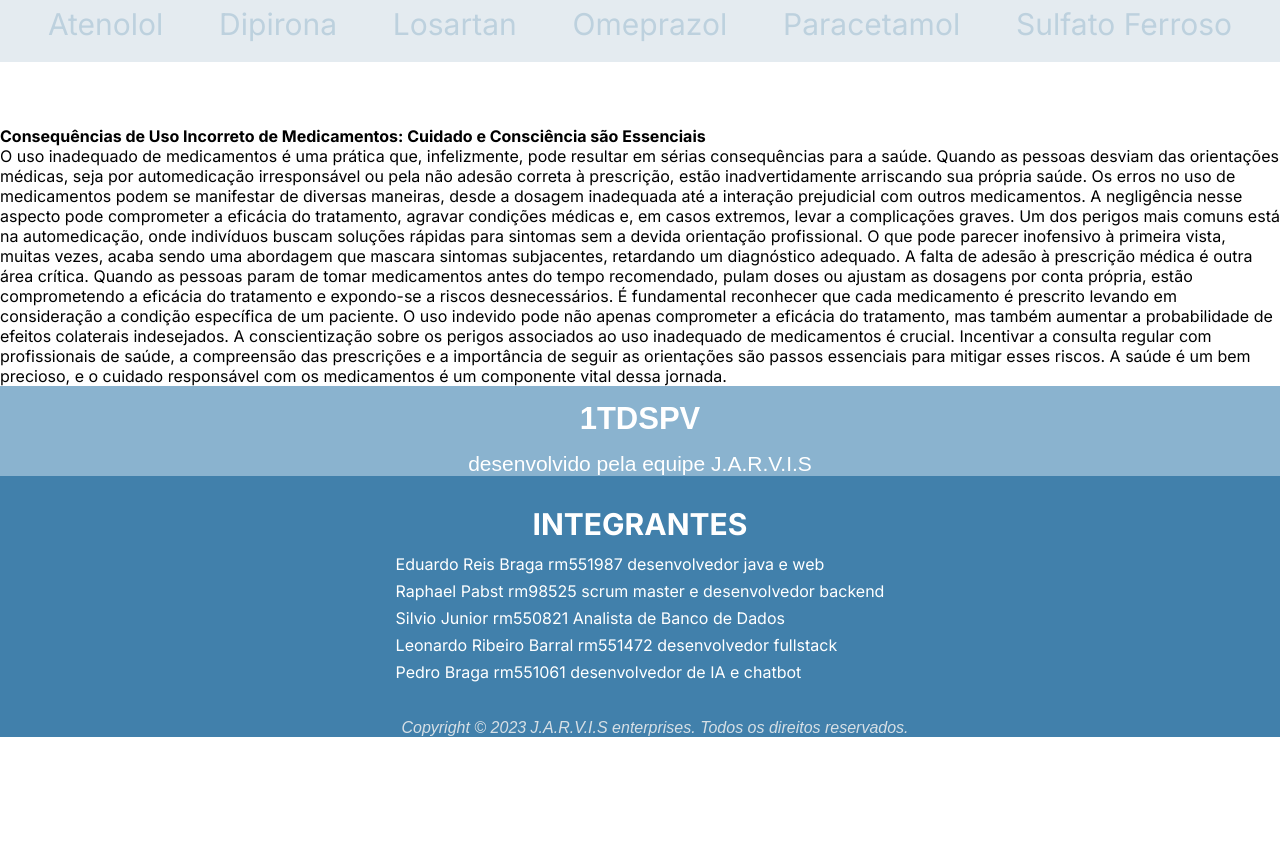
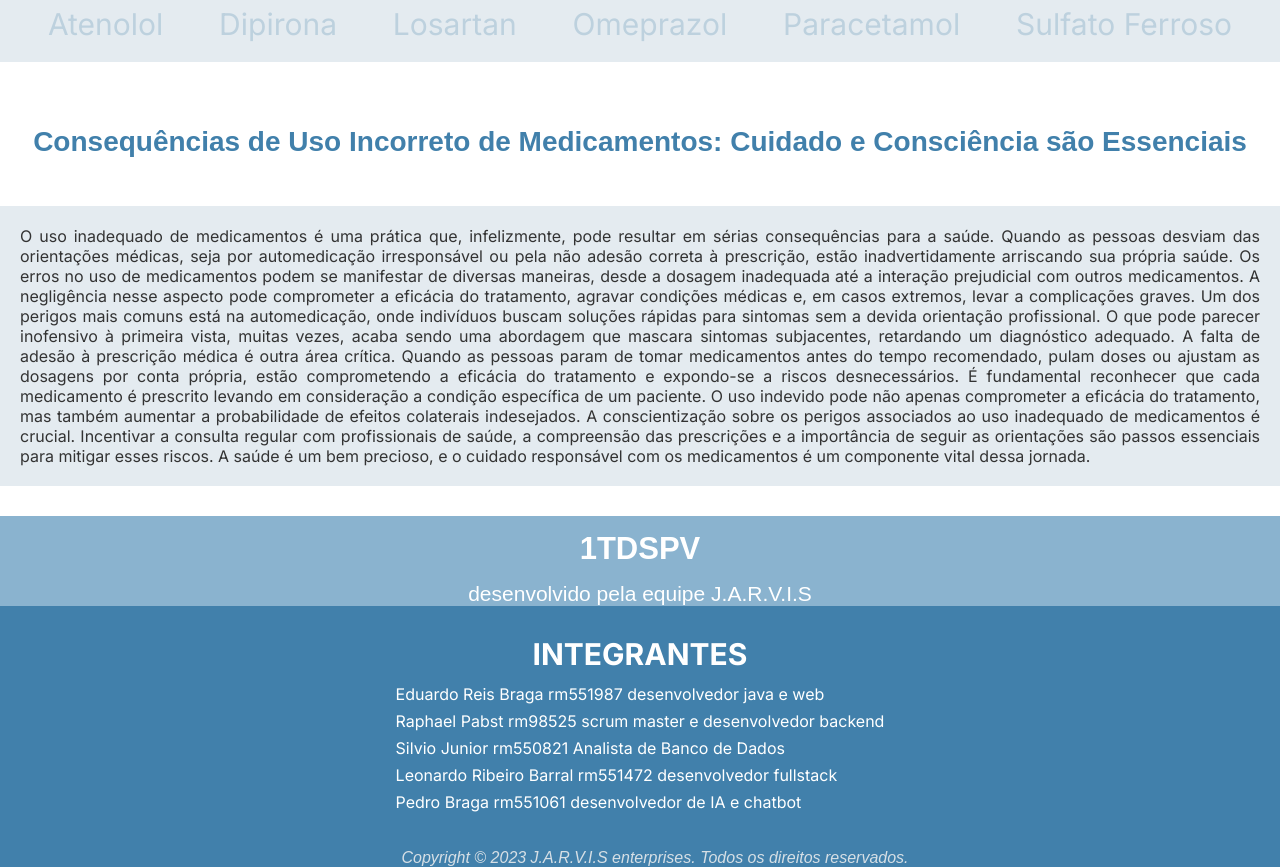
Before and after one commit to Edurb23/Jarvis, a Next.js app: page /medicamentos in a window 1280 px wide. Shown: the part 1040-1907 px from the top of the page. Before the commit the page ends 1777 px from the top, so only its background shows below. Built offline with nearby package versions, Linux system fonts and the light colour scheme.

Commit message:
fazendo a pagina dos medicamentos

```diff
--- a/src/app/conta/editar/page.jsx
+++ b/src/app/conta/editar/page.jsx
@@ -54,7 +54,7 @@ export default function EditarConta() {
               <input type="password" name='senha' id='idSenha' />
             </div>
             <button className='botaoEditar'><Link className='link-editar'  href="/" >Editar</Link></button>
-            <button className='botaoEditar'><Link className='link-editar'  href="/" >Voltar</Link></button>
+            <button className='botaoEditar'><Link className='link-editar'  href="/conta" >Voltar</Link></button>
           </form>
         </div>
       </div>
--- a/src/app/conta/page.jsx
+++ b/src/app/conta/page.jsx
@@ -53,7 +53,7 @@ export default function Conta() {
               <label for="idSenha">Senha</label>
               <input type="password" name='senha' id='idSenha'  />
             </div>
-            <button className='botaoEditar'><Link className='link-editar'  href="/editar" >Editar</Link></button>
+            <button className='botaoEditar'><Link className='link-editar'  href="/conta/editar" >Editar</Link></button>
             <button className='botaoExcluir'><Link className='link-excluir'  href="/" >Excluir Conta</Link></button>
           </form>
         </div>
--- a/src/app/medicamentos/medicamentos.scss
+++ b/src/app/medicamentos/medicamentos.scss
@@ -12,10 +12,6 @@
         color: $cor-principal;
         font-family: $principal-font;
     }
-
-
-
-
 
 }
 
@@ -89,3 +85,26 @@
         }
     }
 }
+
+.conteudo-medicamento{
+
+    .titulo-conteudo-medicamento{
+        margin: 48px 0px 30px 0px;
+        text-align: center;
+        h4{
+            font-size: 28px;
+            margin: 20px 0px 20px 0px;
+            color: $cor-principal;
+            font-family: $principal-font;
+        }
+    }
+    .texto-conteudo-medicamento{
+        margin: 48px 0px 30px 0px;
+        text-align: justify;
+        p{
+            background-color:$cor-fundo;
+            color: #333;
+           padding: 20px;
+        }
+    }
+}
--- a/src/app/medicamentos/page.jsx
+++ b/src/app/medicamentos/page.jsx
@@ -45,7 +45,7 @@ export default function Medicamentos() {
               className='card-image'
             />
             <div className='card-text'>
-              <Link href="/paracetamol" className='link'>
+              <Link href="medicamentos/remedios/paracetamol" className='link'>
                 <h4 className='cards-titulo' > Paracetamol</h4>
 
                 <p className='saiba-mais'>saiba mais...</p>
@@ -62,7 +62,7 @@ export default function Medicamentos() {
               className='card-image'
             />
             <div className='card-text'>
-              <Link href="/dipirona" className='link'>
+              <Link href="medicamentos/remedios/dipirona" className='link'>
                 <h4 className='cards-titulo' >Dipirona</h4>
                 <p className='saiba-mais'>saiba mais...</p>
               </Link>
@@ -79,7 +79,7 @@ export default function Medicamentos() {
               className='card-image'
             />
             <div className='card-text'>
-              <Link href="/lorsartana" className='link'>
+              <Link href="medicamentos/remedios/lorsartana" className='link'>
                 <h4 className='cards-titulo' >Lorsartana</h4>
                 <p className='saiba-mais'>saiba mais...</p>
               </Link>
@@ -92,12 +92,12 @@ export default function Medicamentos() {
 
       <ListaMedicamentos />
 
-      <div className='conteudo' >
-        <div className='titulo-conteudo'>
+      <div className='conteudo-medicamento' >
+        <div className='titulo-conteudo-medicamento'>
           <h4>
             Consequências de Uso Incorreto de Medicamentos: Cuidado e Consciência são Essenciais</h4>
         </div>
-        <div className='texto-conteudo'>
+        <div className='texto-conteudo-medicamento'>
           <p>O uso inadequado de medicamentos é uma prática que, infelizmente, pode resultar em sérias consequências para a saúde. Quando as pessoas desviam das orientações médicas, seja por automedicação irresponsável ou pela não adesão correta à prescrição, estão inadvertidamente arriscando sua própria saúde.
 
             Os erros no uso de medicamentos podem se manifestar de diversas maneiras, desde a dosagem inadequada até a interação prejudicial com outros medicamentos. A negligência nesse aspecto pode comprometer a eficácia do tratamento, agravar condições médicas e, em casos extremos, levar a complicações graves.
--- a/src/components/ListaMedicamentos/listaMedicamentos.jsx
+++ b/src/components/ListaMedicamentos/listaMedicamentos.jsx
@@ -11,22 +11,22 @@ export default function ListaMedicamentos() {
 
                 <ul className='lista-medicamentos'>
                     <li>
-                        <Link href="/atenolol">Atenolol</Link>
+                        <Link href="medicamentos/remedios/atenolol">Atenolol</Link>
                     </li>
                     <li>
-                        <Link href="/dipirona" className='a'>Dipirona</Link>
+                        <Link href="medicamentos/remedios/dipirona" className='a'>Dipirona</Link>
                     </li>
                     <li>
-                        <Link href="/losartana" className='a'>Losartan</Link>
+                        <Link href="medicamentos/remedios/losartana" className='a'>Losartan</Link>
                     </li>
                     <li>
-                        <Link href="/omeprazol" className='a' >Omeprazol</Link>
+                        <Link href="medicamentos/remedios/omeprazol" className='a' >Omeprazol</Link>
                     </li>
                     <li>
-                        <Link href="/paracetamol" className='a'>Paracetamol</Link>
+                        <Link href="medicamentos/remedios/paracetamol" className='a'>Paracetamol</Link>
                     </li>
                     <li>
-                        <Link href="/sufato-ferroso" className='a'>Sulfato Ferroso</Link>
+                        <Link href="medicamentos/remedios/sufato-ferroso" className='a'>Sulfato Ferroso</Link>
                     </li>
 
                 </ul>
```
Also changed, not shown: src/app/medicamentos/remedios/atenolol/page.jsx (added, +7 -0 lines), src/app/medicamentos/remedios/dipirona/page.jsx (added, +7 -0 lines), src/app/medicamentos/remedios/lorsartana/page.jsx (added, +7 -0 lines), src/app/medicamentos/remedios/omeprazol/page.jsx (added, +7 -0 lines), src/app/medicamentos/remedios/paracetamol/page.jsx (added, +7 -0 lines), src/app/medicamentos/remedios/sulfato-ferroso/page.jsx (added, +7 -0 lines).
